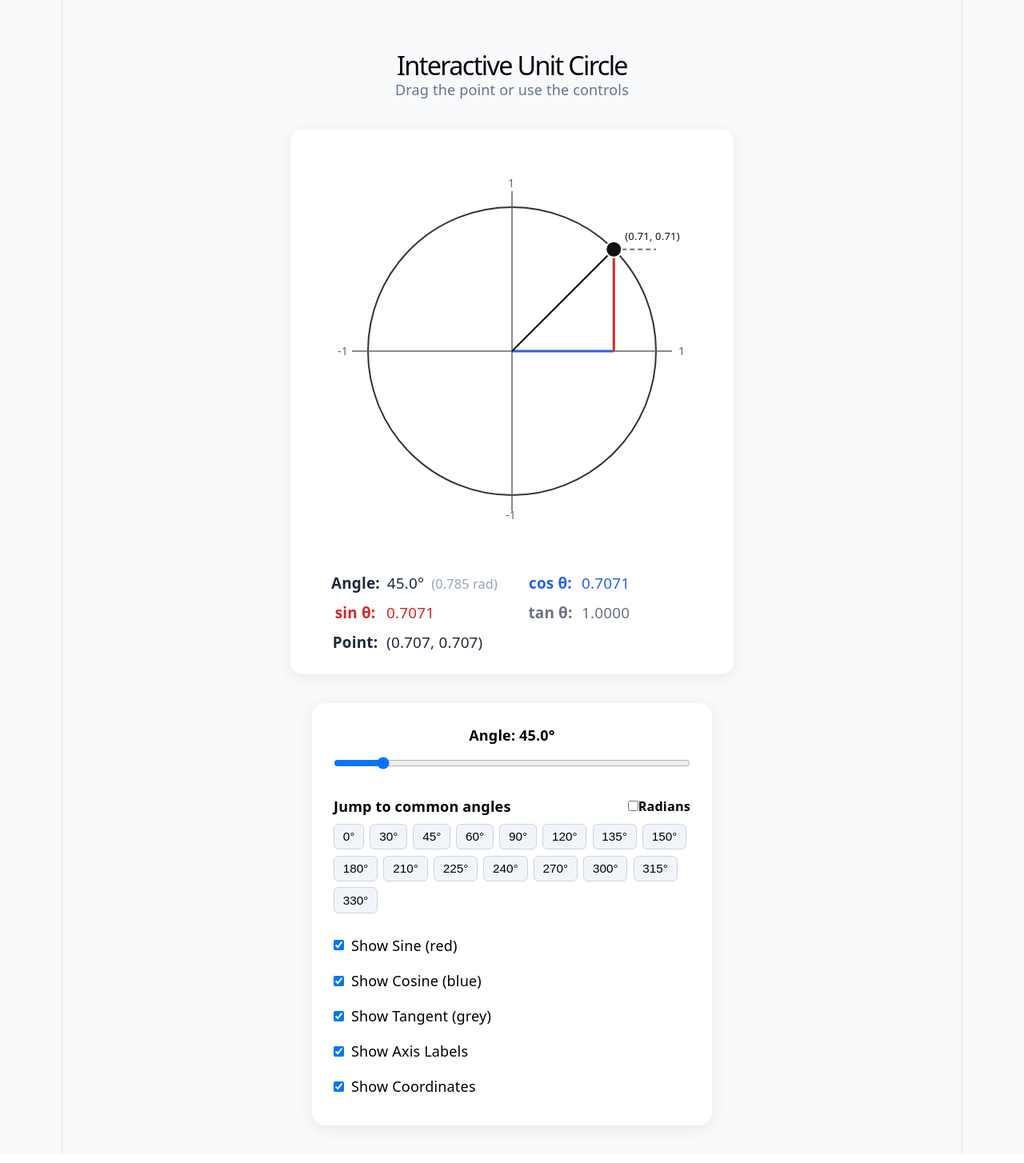
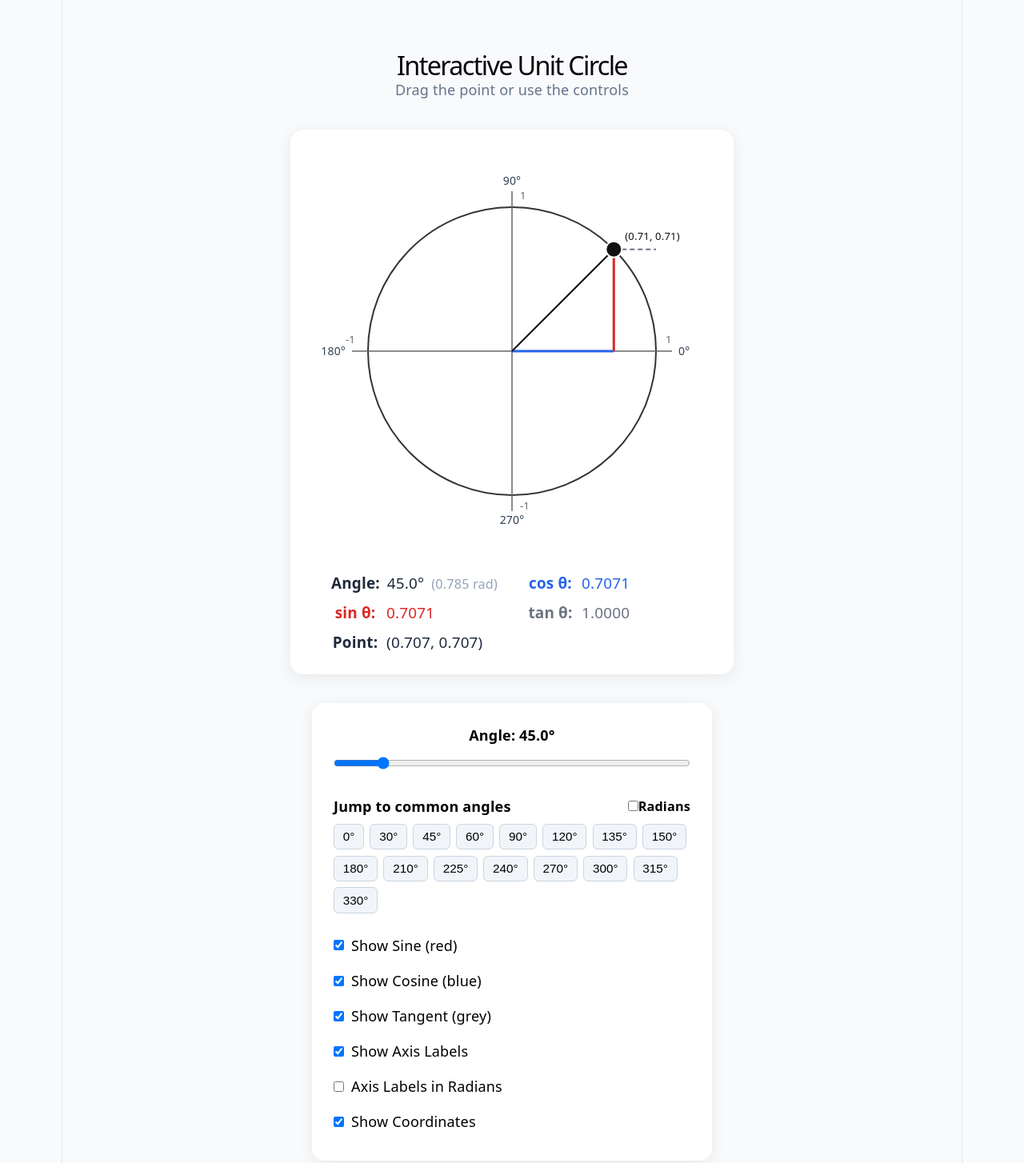
Before and after one commit to jacobwillgolden-svg/interactive-unit-circle, a React app in the folder frontend/: page / in a window 1280 px wide. Shown: the top 1454 px of the page at 80% size. Built offline with nearby package versions, Linux system fonts and the light colour scheme; the HTML template or start-up script is replaced by a standard one.

Commit message:
add axis radians

```diff
--- a/frontend/src/App.css
+++ b/frontend/src/App.css
@@ -156,3 +156,8 @@ main {
   gap: 0.5rem;
   cursor: pointer;
 }
+
+.toggles label.toggle-disabled {
+  opacity: 0.45;
+  cursor: not-allowed;
+}
--- a/frontend/src/App.jsx
+++ b/frontend/src/App.jsx
@@ -9,6 +9,7 @@ function App() {
   const [showCos, setShowCos] = useState(true)
   const [showTan, setShowTan] = useState(true)
   const [showLabels, setShowLabels] = useState(true)
+  const [labelsInRadians, setLabelsInRadians] = useState(false)
   const [showCoords, setShowCoords] = useState(true)
 
   return (
@@ -26,6 +27,7 @@ function App() {
           showCos={showCos}
           showTan={showTan}
           showLabels={showLabels}
+          labelsInRadians={labelsInRadians}
           showCoords={showCoords}
         />
 
@@ -40,6 +42,8 @@ function App() {
           setShowTan={setShowTan}
           showLabels={showLabels}
           setShowLabels={setShowLabels}
+          labelsInRadians={labelsInRadians}
+          setLabelsInRadians={setLabelsInRadians}
           showCoords={showCoords}
           setShowCoords={setShowCoords}
         />
--- a/frontend/src/components/Controls.jsx
+++ b/frontend/src/components/Controls.jsx
@@ -30,6 +30,8 @@ export default function Controls({
   setShowTan,
   showLabels,
   setShowLabels,
+  labelsInRadians,
+  setLabelsInRadians,
   showCoords,
   setShowCoords,
 }) {
@@ -87,6 +89,15 @@ export default function Controls({
           <input type="checkbox" checked={showLabels} onChange={(e) => setShowLabels(e.target.checked)} />
           Show Axis Labels
         </label>
+        <label className={showLabels ? undefined : 'toggle-disabled'}>
+          <input
+            type="checkbox"
+            checked={labelsInRadians}
+            disabled={!showLabels}
+            onChange={(e) => setLabelsInRadians(e.target.checked)}
+          />
+          Axis Labels in Radians
+        </label>
         <label>
           <input type="checkbox" checked={showCoords} onChange={(e) => setShowCoords(e.target.checked)} />
           Show Coordinates
--- a/frontend/src/components/UnitCircle.jsx
+++ b/frontend/src/components/UnitCircle.jsx
@@ -7,6 +7,7 @@ export default function UnitCircle({
   showCos,
   showTan,
   showLabels,
+  labelsInRadians,
   showCoords,
 }) {
   const svgRef = useRef(null)
@@ -107,10 +108,24 @@ export default function UnitCircle({
 
         {showLabels && (
           <>
-            <text x={center + radius + 28} y={center + 5} fontSize="14" fill="#666">1</text>
-            <text x={center - radius - 38} y={center + 5} fontSize="14" fill="#666">-1</text>
-            <text x={center - 5} y={center - radius - 25} fontSize="14" fill="#666">1</text>
-            <text x={center - 8} y={center + radius + 30} fontSize="14" fill="#666">-1</text>
+            {/* Unit scale */}
+            <text x={center + radius + 12} y={center - 10} fontSize="13" fill="#666">1</text>
+            <text x={center - radius - 28} y={center - 10} fontSize="13" fill="#666">-1</text>
+            <text x={center + 10} y={center - radius - 10} fontSize="13" fill="#666">1</text>
+            <text x={center + 10} y={center + radius + 18} fontSize="13" fill="#666">-1</text>
+            {/* Cardinal angle labels */}
+            <text x={center + radius + 28} y={center + 5} fontSize="14" fill="#334155">
+              {labelsInRadians ? '0' : '0°'}
+            </text>
+            <text x={center} y={center - radius - 28} fontSize="14" fill="#334155" textAnchor="middle">
+              {labelsInRadians ? 'π/2' : '90°'}
+            </text>
+            <text x={center - radius - 28} y={center + 5} fontSize="14" fill="#334155" textAnchor="end">
+              {labelsInRadians ? 'π' : '180°'}
+            </text>
+            <text x={center} y={center + radius + 36} fontSize="14" fill="#334155" textAnchor="middle">
+              {labelsInRadians ? '3π/2' : '270°'}
+            </text>
           </>
         )}
 
```
